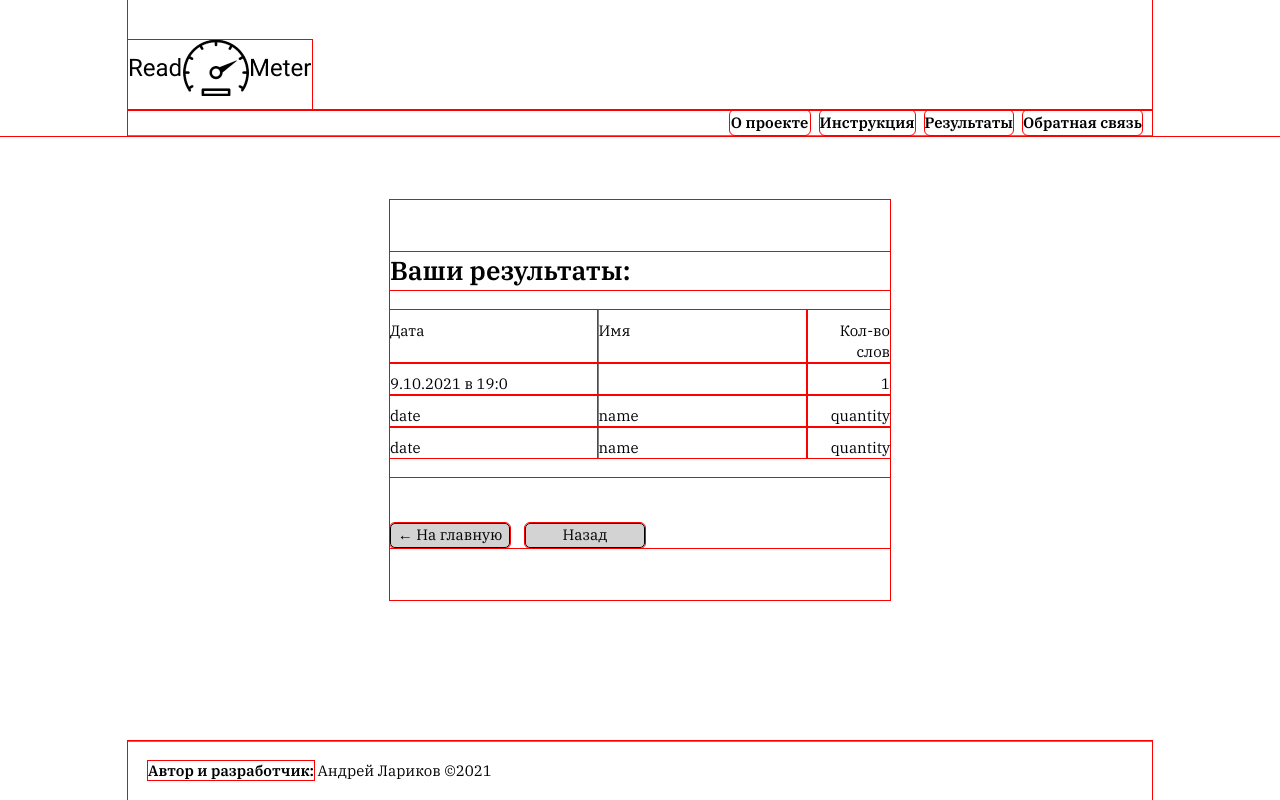
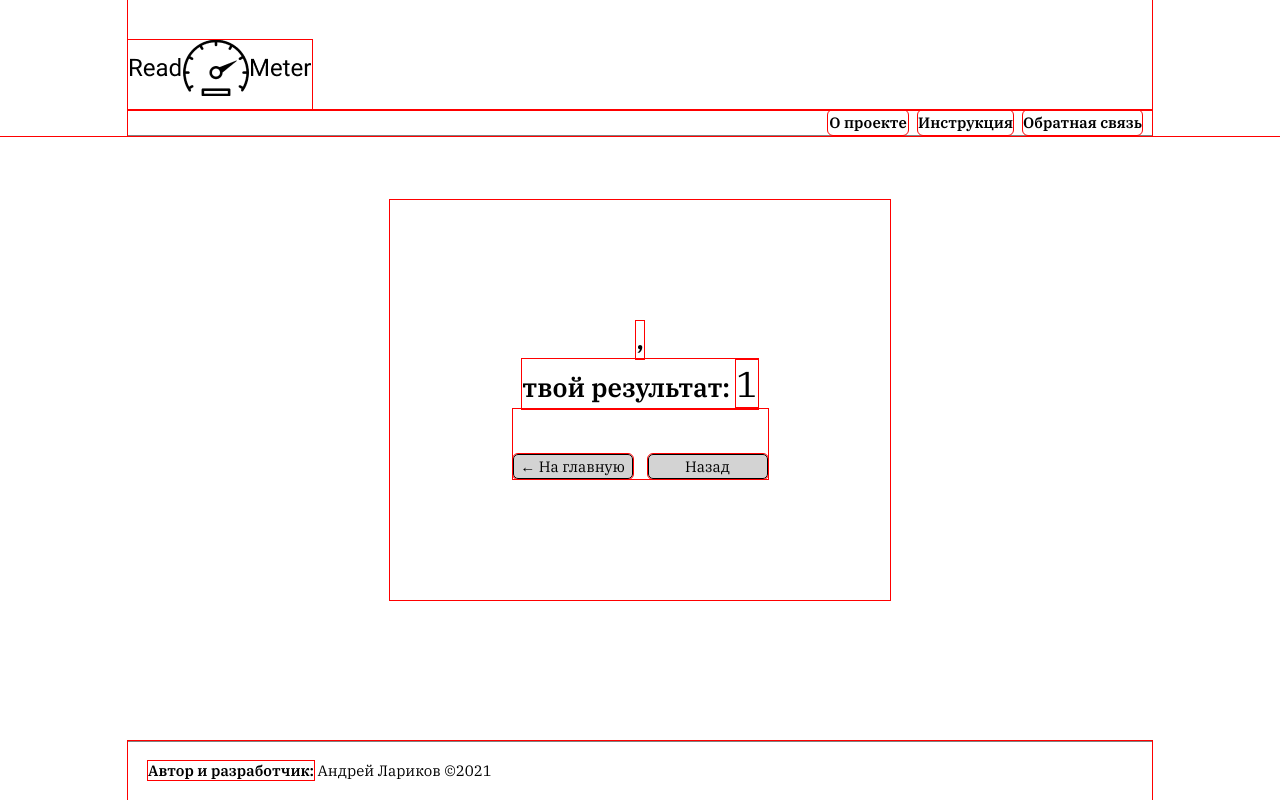
Before and after one commit to larikov174/readometr, a React (Create React App) app: page /results in a window 1280 px wide. Built offline with nearby package versions, Linux system fonts and the light colour scheme.

Commit message:
fix: edit return result logic

```diff
--- a/src/blocks/results/results.css
+++ b/src/blocks/results/results.css
@@ -11,4 +11,5 @@
   display: flex;
   flex-direction: column;
   justify-content: center;
+  align-items: center;
 }
--- a/src/blocks/results/results__item.css
+++ /dev/null
@@ -1,8 +0,0 @@
-.results__item {
-  display: flex;
-  border-bottom: 1px solid grey;
-}
-
-.results__item:last-child {
-  border: none;
-}
--- a/src/blocks/results/results__list.css
+++ /dev/null
@@ -1,5 +0,0 @@
-.results__list {
-  margin: 20px auto;
-  padding: 0;
-  width: 100%;
-}
--- a/src/blocks/results/results__text.css
+++ b/src/blocks/results/results__text.css
@@ -1,11 +1,10 @@
 .results__text {
   font-family: "IBM Plex Serif", serif, Arial;
   font-weight: 400;
-  font-size: 15px;
+  font-size: 36px;
   line-height: 1.4;
   margin: 0;
-  padding: 10px 0 0 0;
-  width: 100%;
+  padding: 0;
 }
 
 .results__text:nth-of-type(2) {
--- a/src/components/countWords/CountWords.js
+++ b/src/components/countWords/CountWords.js
@@ -1,9 +1,4 @@
 export const countWords = (index, text) => {
-  localStorage.user = JSON.stringify({name: "David"});
-  let user = JSON.parse( localStorage.user );
-  let obj = Object.keys(localStorage)
-  console.log(obj);
-  // localStorage.setItem('newItem', JSON.stringify({name: "John"}))
   const cut = text.slice(0, index).replace(/\.?,?:?-?;?/g, "");
   const regExp = /([а-я]+|[0-9]+|[a-z]+)\s/gi;
   if (cut.match(regExp) !== null) {
--- a/src/components/navBar/NavBar.js
+++ b/src/components/navBar/NavBar.js
@@ -10,9 +10,6 @@ export const NavBar = () => {
       <Link to="/guide" className="button button__navBar">
         Инструкция
       </Link>
-      <Link to="/results" className="button button__navBar">
-        Результаты
-      </Link>
       <Link to="/feedback" className="button button__navBar">
         Обратная связь
       </Link>
--- a/src/components/results/Results.js
+++ b/src/components/results/Results.js
@@ -7,34 +7,11 @@ export const Results = () => {
   const navigate = useNavigate();
   const { text, index, user } = useSelector((state) => state.setData);
   const getTotal = countWords(index, text);
-  const initDate = new Date();
-  const date = `${initDate.getDate()}.${initDate.getMonth()}.${initDate.getFullYear()} в ${initDate.getHours()}:${initDate.getMinutes()}`;
 
   return (
     <section className="results">
-      <h1 className="results__title">Ваши результаты:</h1>
-      <ul className="results__list">
-        <li className="results__item">
-          <p className="results__text">Дата</p>
-          <p className="results__text">Имя</p>
-          <p className="results__text">Кол-во слов</p>
-        </li>
-        <li className="results__item">
-          <p className="results__text">{date}</p>
-          <p className="results__text">{user}</p>
-          <p className="results__text">{getTotal}</p>
-        </li>
-        <li className="results__item">
-          <p className="results__text">date</p>
-          <p className="results__text">name</p>
-          <p className="results__text">quantity</p>
-        </li>
-        <li className="results__item">
-          <p className="results__text">date</p>
-          <p className="results__text">name</p>
-          <p className="results__text">quantity</p>
-        </li>
-      </ul>
+      <h1 className="results__title">{user},</h1>
+      <h2 className="results__title">твой результат: <span className="results__text">{getTotal}</span></h2>
       <div className="guide__actions">
         <Link className="button button__about" to="/">
           &#8592; На главную
--- a/src/components/timer/Timer.js
+++ b/src/components/timer/Timer.js
@@ -1,9 +1,8 @@
 import React, { useState, useRef, useEffect } from "react";
 import { PopupWithNote } from "../popupWithNote/PopupWithNote";
-import { useNavigate, Link } from "react-router-dom";
+import { Link } from "react-router-dom";
 
 export const Timer = () => {
-  let navigate = useNavigate();
   const [num, setNum] = useState(59);
   const [modalVisibleState, setModalVisibleState] = useState(false);
   const modalClose = () => setModalVisibleState(false);
@@ -25,7 +24,7 @@ export const Timer = () => {
     }
 
     return () => clearInterval(intervalRef.current);
-  }, [num, navigate]);
+  }, [num]);
 
   return (
     <>
--- a/src/features/setData/dataSlice.js
+++ b/src/features/setData/dataSlice.js
@@ -3,7 +3,6 @@ const initialState = {
   text: "",
   user: "",
   index: 0,
-  total: 0,
 };
 
 const dataSlice = createSlice({
@@ -19,12 +18,9 @@ const dataSlice = createSlice({
     saveIndex: (state, action) => {
       state.index = action.payload;
     },
-    saveTotal: (state, action) => {
-      state.total = action.payload;
-    },
   },
 });
 
-export const { saveText, saveUser, saveIndex, saveTotal } = dataSlice.actions;
+export const { saveText, saveUser, saveIndex } = dataSlice.actions;
 
 export default dataSlice.reducer;
--- a/src/index.css
+++ b/src/index.css
@@ -40,8 +40,6 @@
 @import url(./blocks/guide/guide__list.css);
 @import url(./blocks/guide/guide__actions.css);
 @import url(./blocks/results/results.css);
-@import url(./blocks/results/results__list.css);
-@import url(./blocks/results/results__item.css);
 @import url(./blocks/results/results__title.css);
 @import url(./blocks/results/results__text.css);
 
```
